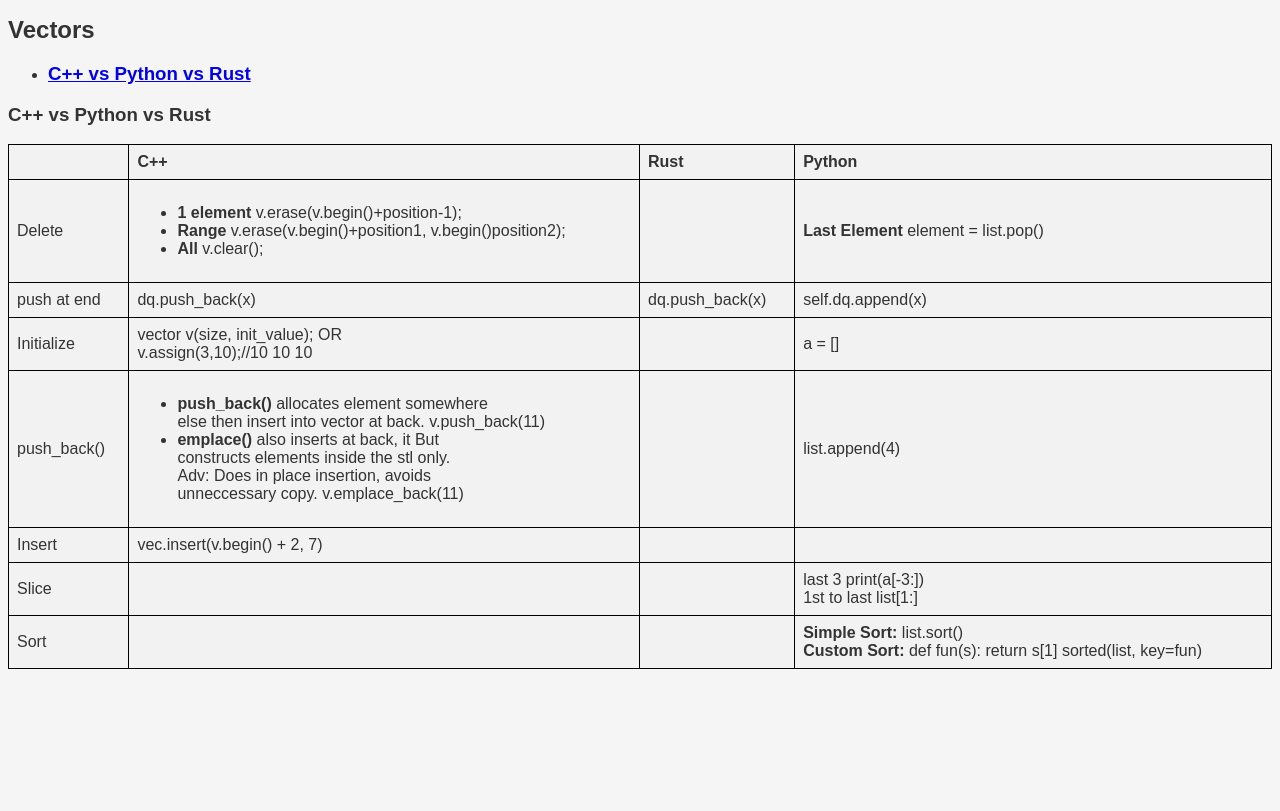
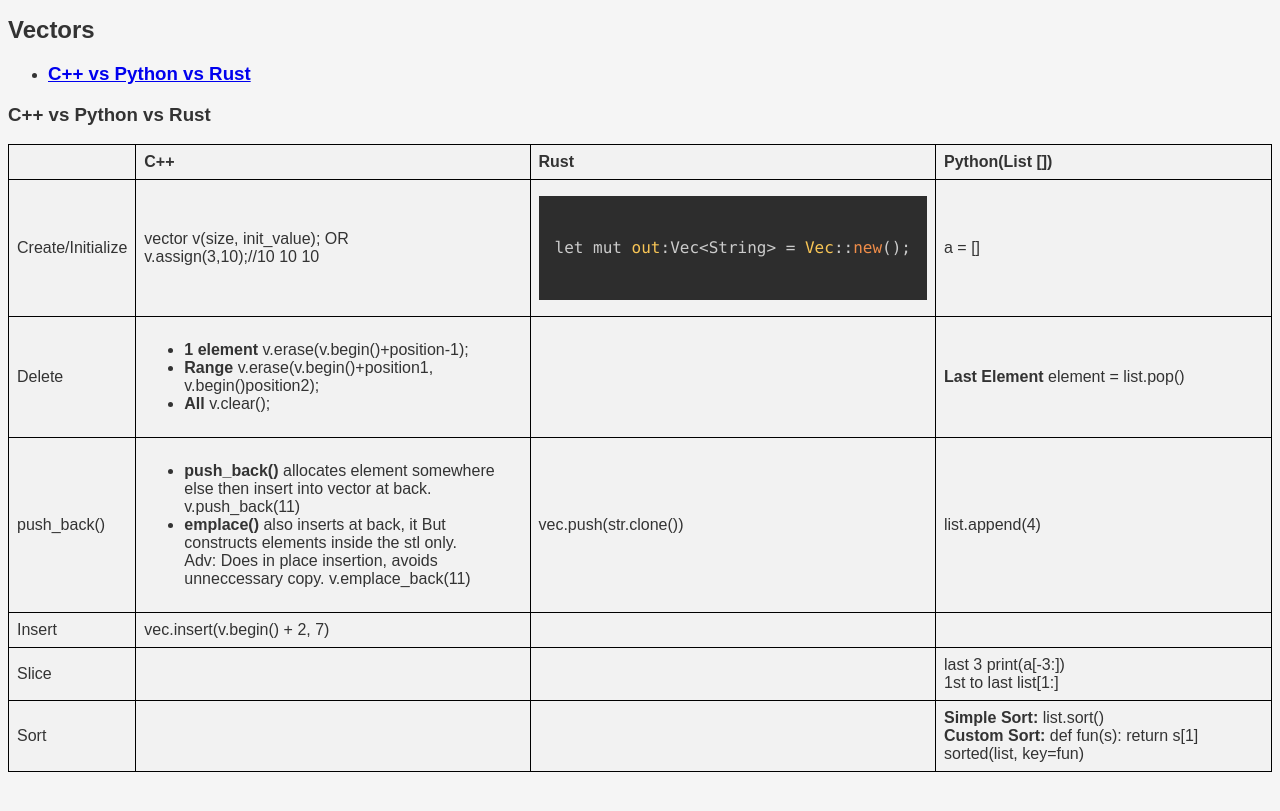
Before and after one commit to code-with-amitk/code-with-amitk.github.io, a Jekyll site: the page docs/Languages/Programming/C++/STL/Containers/Seqeunce_Containers/vector.html, which Jekyll copies as it is, in a window 1280 px wide. Shown: the top 811 px of the page. Built offline with Jekyll 4.4.1, drawn with Linux system fonts in a browser that asks for light colours.

Commit message:
Update vector.html

```diff
--- a/docs/Languages/Programming/C++/STL/Containers/Seqeunce_Containers/vector.html
+++ b/docs/Languages/Programming/C++/STL/Containers/Seqeunce_Containers/vector.html
@@ -20,7 +20,17 @@
             <th></th>
             <th>C++</th>
             <th>Rust</th>
-            <th>Python</th>
+            <th>Python(List [])</th>
+        </tr>
+        <tr>
+            <td>Create/Initialize</td>
+            <td>vector<int> v(size, init_value); OR <br> v.assign(3,10);//10 10 10</td>
+            <td>
+                <pre><code class="language-css">
+let mut out:Vec&lt;String> = Vec::new();
+                </code></pre>
+            </td>
+            <td>a = []</td>
         </tr>
         <tr>
             <td>Delete</td>
@@ -33,24 +43,12 @@
             <td><b>Last Element</b> element = list.pop()</td>
         </tr>
         <tr>
-            <td>push at end</td>
-            <td>dq.push_back(x)</td>
-            <td>dq.push_back(x)</td>
-            <td>self.dq.append(x)</td>
-        </tr>
-        <tr>
-            <td>Initialize</td>
-            <td>vector<int> v(size, init_value); OR <br> v.assign(3,10);//10 10 10</td>
-            <td></td>
-            <td>a = []</td>
-        </tr>
-        <tr>
             <td>push_back()</td>
             <td><ul>
                 <li><b>push_back()</b> allocates element somewhere <br> else then insert into vector at back. v.push_back(11)</li>
                 <li><b>emplace()</b> also inserts at back, it But <br> constructs elements inside the stl only. <br>Adv: Does in place insertion, avoids <br>unneccessary copy. v.emplace_back(11)</li>
             </ul></td>
-            <td></td>
+            <td>vec.push(str.clone())</td>
             <td>list.append(4)</td>
         </tr>
         <tr>
@@ -73,6 +71,7 @@
         </tr>
     </table>
 
+    <script src="/scripts/prism.js"></script>
 </body>
 
 </html>
```
